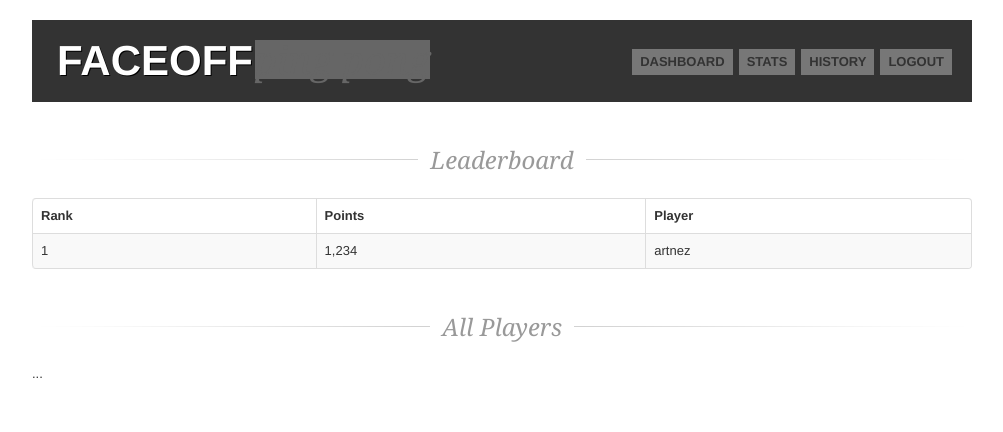
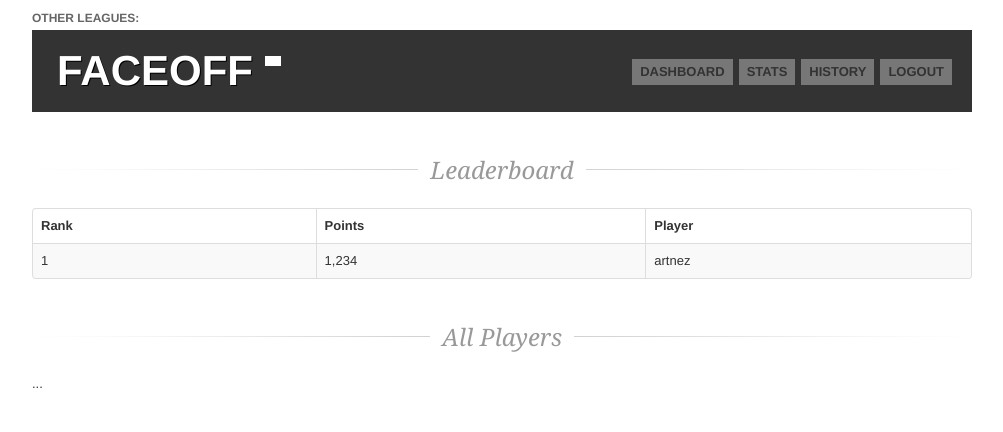
Before and after one commit to artnez/faceoff, a Flask app: template src/faceoff/templates/stats.html in a window 1280 px wide. Shown: the top 432 px of the page, without its empty margins (138-1141 px from the left). Run offline with Flask 2, Linux system fonts and the light colour scheme; the template is opened without the code that fills it, so the values that code supplies are empty; parts of the project's set-up code (start-up, migrations or seed data) failed here and were passed over; some libraries are stand-ins or nearby versions.

Commit message:
added league navigation

```diff
--- a/src/faceoff/static/css/faceoff.app.css
+++ b/src/faceoff/static/css/faceoff.app.css
@@ -4,7 +4,7 @@
  */
 
 .container {
-    margin-top: 20px;
+    margin-top: 30px;
 }
 
 #header {
@@ -12,8 +12,17 @@
     background: #333;
     padding: 20px 0;
     margin: 0 0 40px 0;
-    width: 100%;
-    overflow: hidden;
+    zoom: 1;
+}
+
+#header:before,
+#header:after {
+    content:"";
+    display:table;
+}
+
+#header:after {
+    clear:both;
 }
 
 #header .title,
@@ -22,27 +31,31 @@
 }
 
 #header .title {
-    margin: 0 2px 0 25px;
+    margin: 0 12px 0 25px;
 }
 
 #header .title a {
     color: #fff;
     font-size: 42px;
-    line-height: 42px;
+    line-height: 1;
     text-shadow: 1px 1px 0 #000;
     text-transform: uppercase;
     text-decoration: none;
 }
 
 #header .subtitle {
-    background: #666;
+    position: relative;
+    color: #333;
+    font-size: 22px;
+    line-height: 1;
+    text-transform: uppercase;
+    padding: 5px 8px;
+    margin: 6px 0 0 0;
+    background: #fff;
 }
 
-#header .subtitle a {
-    color: #666;
-    font: italic 38px Georgia;
-    line-height: 38px;
-    text-decoration: none;
+#header h3.main {
+    display: none;
 }
 
 #header ul.menu {
@@ -76,10 +89,49 @@
 }
 
 #header ul.menu li:hover a {
+    background: #aaa;
 }
 
 #header ul.menu li.selected a {
     background: #fff;
+}
+
+#header h3.other {
+    position: absolute;
+    top: -18px;
+    left: 0;
+    font-size: 12px;
+    line-height: 1;
+    color: #666;
+    text-transform: uppercase;
+}
+
+#header h3.other:after {
+    content: ":";
+}
+
+#header ul.other-menu {
+    position: absolute;
+    top: -20px;
+    left: 112px;
+    list-style: none;
+    margin: 0;
+    padding: 0;
+    font-size: 12px;
+    text-transform: uppercase;
+}
+
+#header ul.other-menu li {
+    float: left;
+    margin-right: 4px;
+}
+
+#header ul.other-menu li:after {
+    content: ",";
+}
+
+#header ul.other-menu li:last-child:after {
+    content: ""
 }
 
 #content .section {
--- a/src/faceoff/templates/layouts/app.html
+++ b/src/faceoff/templates/layouts/app.html
@@ -1,35 +1,44 @@
 {% extends 'layouts/base.html' %}
 
-{% block stylesheet %}
+{% block stylesheet -%}
 <link rel='stylesheet' media='screen' href='{{ url_for('static', filename='css/faceoff.app.css') }}'>
-{% endblock %}
+{%- endblock %}
 
 {%- block body %}
 <div class='container'>
     <div id='header'>
-        <strong id='logo' class='title'>
-            <a href='{{ url_for('dashboard') }}'>Faceoff</a>
-        </strong>
-        <span id='league' class='subtitle'>
-            <a href='{{ url_for('dashboard') }}'>ping pong</a>
-        </span>
-        {% set pages = [
+        <strong class='title'><a href='{{ url_for('landing') }}'>Faceoff</a></strong>
+        <strong class='subtitle'>{{ league.name }}</strong>
+
+        <h3 class='main'>League Menu</h3>
+        {%- set pages = [
             {'title': 'Dashboard', 'endpoint': 'dashboard'},
             {'title': 'Stats', 'endpoint': 'stats'},
             {'title': 'History', 'endpoint': 'history'},
         ] %}
-        <ul id='nav' class='menu'>
-            {% for page in pages %}
-            <li {% if request.endpoint == page.endpoint %}class='selected'{% endif %}>
+        <ul class='menu'>
+            {% for page in pages -%}
+            <li{% if request.endpoint == page.endpoint %} class='selected'{% endif %}>
+                {%- if request.endpoint == page.endpoint %}<strong>{% endif -%}
                 <a href='{{ page.url or url_for(page.endpoint) }}'>{{ page.title }}</a>
+                {%- if request.endpoint == page.endpoint %}</strong>{% endif -%}
             </li>
-            {% endfor %}
-            <li><a href='{{ url_for('logout') }}'>Logout</a></li>
+            {% endfor -%}
+            <li><a id='logout' data-confirm='Are you sure you want to logout?' href='{{ url_for('logout') }}'>Logout</a></li>
+        </ul>
+
+        <h3 class='other'>Other Leagues</h3>
+        <ul class='other-menu'>
+            {%- for active_league in active_leagues if league.slug != active_league.slug %}
+            <li><a href='{{ url_for('dashboard', league=active_league.slug) }}'>{{ active_league.name }}</a></li>
+            {%- endfor %}
         </ul>
     </div>
     <div id='content'>
-        <h1>{{ page_title or head_title }}</h1>
-        {%- block content %}{% endblock -%}
+<!-- CONTENT START -->
+<h1>{{ page_title or head_title }}</h1>
+{% block content %}{% endblock %}
+<!-- CONTENT END -->
     </div>
 </div>
-{% endblock -%}
+{% endblock %}
--- a/src/faceoff/templates/layouts/base.html
+++ b/src/faceoff/templates/layouts/base.html
@@ -10,7 +10,7 @@
     {%- if 'no_style' not in request.args %}
     <link rel='stylesheet' media='screen' href='{{ url_for('static', filename='css/bootstrap.css') }}'>
     <link rel='stylesheet' media='screen' href='{{ url_for('static', filename='css/faceoff.css') }}'>
-    {%- block stylesheet %}{% endblock -%}
+    {% block stylesheet %}{% endblock %}
     {%- endif %}
     <script src='{{ url_for('static', filename='js/jquery.js') }}'></script>
     <script src='{{ url_for('static', filename='js/bootstrap.js') }}'></script>
```
